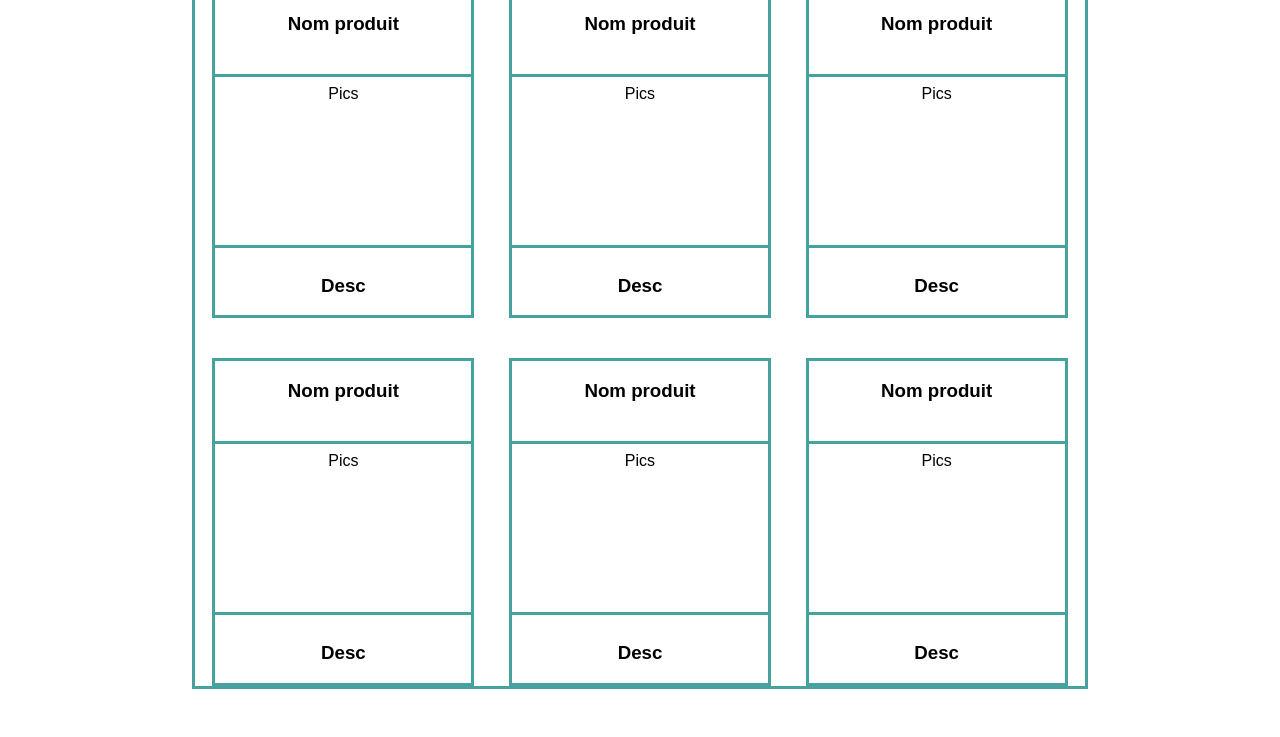
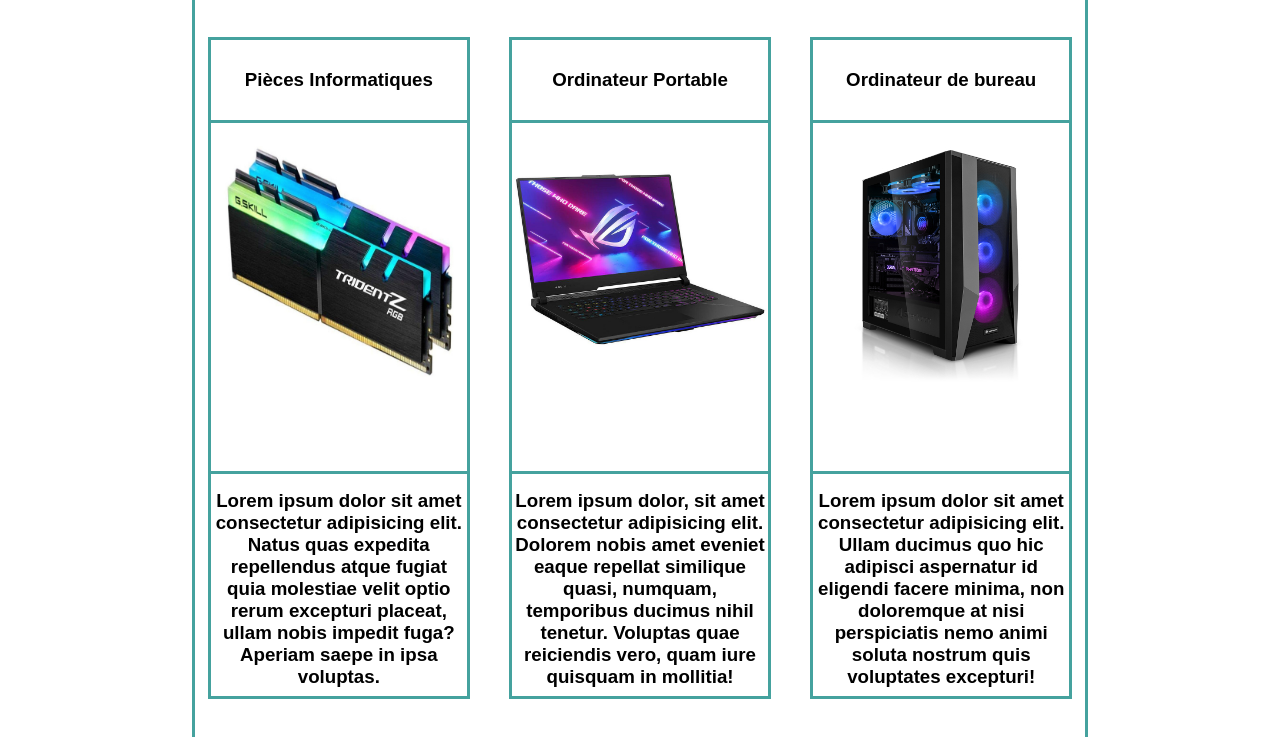
Before and after one commit to bseixeiro/TechStore, a plain HTML site: page html/products.html in a window 1280 px wide. Shown: the part 178-915 px from the top of the page. Before the commit the page ends 867 px from the top, so only its background shows below. Drawn offline with Linux system fonts and the light colour scheme.

Commit message:
Cards template done

```diff
--- a/css/style.css
+++ b/css/style.css
@@ -27,16 +27,22 @@
     float: right;
 }
 
-
 .products_title{
     text-align: center;
+}
 
+.products h3{
+    margin: 0;
 }
 
 .products {
     margin-left: 15vw;
     margin-right: 15vw;
+    padding-left: 1vw;
+    padding-right: 1vw;
     border: solid 3px #45A29E;
+    padding-bottom: 5vh;
+    margin-bottom: 5vh;
 }
 
 .test{
@@ -44,19 +50,23 @@
     border: solid 3px #45A29E;
     display: flex;
     flex-direction: column;
+
 }
 
 .cards{
     margin-top: 5vh;
     display: flex;
     flex-direction: row;
-    justify-content: space-around;
+    justify-content: space-between;
 }
 
 .topcards {
     width : 20vw;
     height: 10vh;
     border-bottom: solid 3px #45A29E;
+    display: flex;
+    align-items: center;
+    justify-content: center;
 }
 
 .pictures {
@@ -65,14 +75,18 @@
     margin-bottom: 1vh;
     width : 20vw;
     height: 20vh;
+    padding-bottom: 180px;
     border-bottom: solid 3px #45A29E;
+}
+
+.img {
+    width: 100%;
+    height: auto;
 }
 
 .bottomcards{
     margin-top: 1vh;
     margin-bottom: 1vh;
-    margin-left: 3vw;
-    margin-right: 3vw;
-    width : 20vw;
-    height: 20vh;
+    max-width : 20vw;
+    max-height: 30vh;
 }
--- a/html/products.html
+++ b/html/products.html
@@ -9,49 +9,51 @@
 <body>
 
 <nav>
-    <a href="#home">Accueil</a>
-    <a href="#products">Produits</a>
+    <a href="index.html">Accueil</a>
+    <a href="products.html">Produits</a>
     <div class="navbar-right">
         <a href="#compte">Mon Compte</a>
         <a href="#Informations Pratiques">Informations Pratiques</a>
     </div>
 </nav>
 
-<div class="products_title"><h1 id="products">Catégories</h1></div>
+
+
 
 <div class = "products">
+    <div class="products"><h1 id="products">Catégories</h1></div>
     <div class = cards>
         <div class="test">
-            <div class = "topcards"><h3>Nom produit</h3></div>
-            <div class = "pictures">Pics</div>
-            <div class = "test3"><h3>Desc</h3></div>
+            <div class = "topcards"><h3>Pièces Informatiques</h3></div>
+            <div class = "pictures"><img src="../img/rams.jpg" width="100%" alt=""></div>
+            <div class = "bottomcards"><h3 id="products">Lorem ipsum dolor sit amet consectetur adipisicing elit. Natus quas expedita repellendus atque fugiat quia molestiae velit optio rerum excepturi placeat, ullam nobis impedit fuga? Aperiam saepe in ipsa voluptas.</h3></div>
         </div>
         <div class="test">
-            <div class = "topcards"><h3>Nom produit</h3></div>
-            <div class = "pictures">Pics</div>
-            <div class = "test3"><h3>Desc</h3></div>
+            <div class = "topcards"><h3>Ordinateur Portable</h3></div>
+            <div class = "pictures"><img src="../img/pc.jpg" width="100%" alt=""></div>
+            <div class = "bottomcards"><h3 id="products">Lorem ipsum dolor, sit amet consectetur adipisicing elit. Dolorem nobis amet eveniet eaque repellat similique quasi, numquam, temporibus ducimus nihil tenetur. Voluptas quae reiciendis vero, quam iure quisquam in mollitia!</h3></div>
         </div>
         <div class="test">
-            <div class = "topcards"><h3>Nom produit</h3></div>
-            <div class = "pictures">Pics</div>
-            <div class = "test3"><h3>Desc</h3></div>
+            <div class = "topcards"><h3>Ordinateur de bureau</h3></div>
+            <div class = "pictures"><img src="../img/computer.jpg" width="100%" alt=""></div>
+            <div class = "bottomcards"><h3 id="products">Lorem ipsum dolor sit amet consectetur adipisicing elit. Ullam ducimus quo hic adipisci aspernatur id eligendi facere minima, non doloremque at nisi perspiciatis nemo animi soluta nostrum quis voluptates excepturi!</h3></div>
         </div>
     </div>
     <div class = cards>
         <div class="test">
-            <div class = "topcards"><h3>Nom produit</h3></div>
-            <div class = "pictures">Pics</div>
-            <div class = "test3"><h3>Desc</h3></div>
+            <div class = "topcards"><h3>Tablettes</h3></div>
+            <div class = "pictures"><img src="../img/tablette.jpg" width="100%" alt=""></div>
+            <div class = "bottomcards"><h3 id="products">Lorem ipsum dolor sit, amet consectetur adipisicing elit. Possimus saepe veniam amet doloribus rerum quibusdam porro tenetur? Cupiditate expedita, obcaecati reiciendis aliquam placeat hic dolores, fuga commodi consequuntur, enim temporibus.</h3></div>
         </div>
         <div class="test">
-            <div class = "topcards"><h3>Nom produit</h3></div>
-            <div class = "pictures">Pics</div>
-            <div class = "test3"><h3>Desc</h3></div>
+            <div class = "topcards"><h3>Périphériques</h3></div>
+            <div class = "pictures"><img src="../img/peripherique.jpg" width="100%" alt=""></div>
+            <div class = "bottomcards"><h3 id="products">Lorem ipsum dolor sit, amet consectetur adipisicing elit. Possimus saepe veniam amet doloribus rerum quibusdam porro tenetur? Cupiditate expedita, obcaecati reiciendis aliquam placeat hic dolores, fuga commodi consequuntur, enim temporibus.</h3></div>
         </div>
         <div class="test">
-            <div class = "topcards"><h3>Nom produit</h3></div>
-            <div class = "pictures">Pics</div>
-            <div class = "test3"><h3>Desc</h3></div>
+            <div class = "topcards"><h3>Logiciels</h3></div>
+            <div class = "pictures"><img src="../img/logiciel.jpg" width="100%" alt=""></div>
+            <div class = "bottomcards"><h3 id="products">Lorem ipsum dolor sit, amet consectetur adipisicing elit. Possimus saepe veniam amet doloribus rerum quibusdam porro tenetur? Cupiditate expedita, obcaecati reiciendis aliquam placeat hic dolores, fuga commodi consequuntur, enim temporibus.</h3></div>
         </div>
     </div>
     </div>
```
Also changed, not shown: html/index.html (+2 -2 lines), img/computer.jpg (added), img/logiciel.jpg (added), img/pc.jpg (added), img/peripherique.jpg (added), img/rams.jpg (added), img/tablette.jpg (added).
